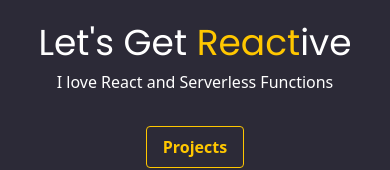
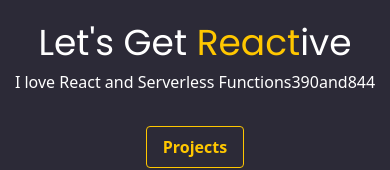
Before and after one commit to javina89/jesusavina.com, a React (Vite) app: page / in a window 390 px wide. Shown: the part 223-393 px from the top of the page. Built offline with nearby package versions, Linux system fonts and the light colour scheme; a web font is replaced by a local one.

Commit message:
testing phone size

```diff
--- a/src/Landing.tsx
+++ b/src/Landing.tsx
@@ -48,7 +48,7 @@
     Let's Get {timeText}ive
                 </h1>
                 <p>
-                    I love React and Serverless Functions
+                    I love React and Serverless Functions{window.innerWidth}and{window.innerHeight}
                 </p>
                 <motion.button
                 initial={{ x: '-70vw' }}
```
Also changed, not shown: 2 other files (tests, documents, lock files or other folders).
